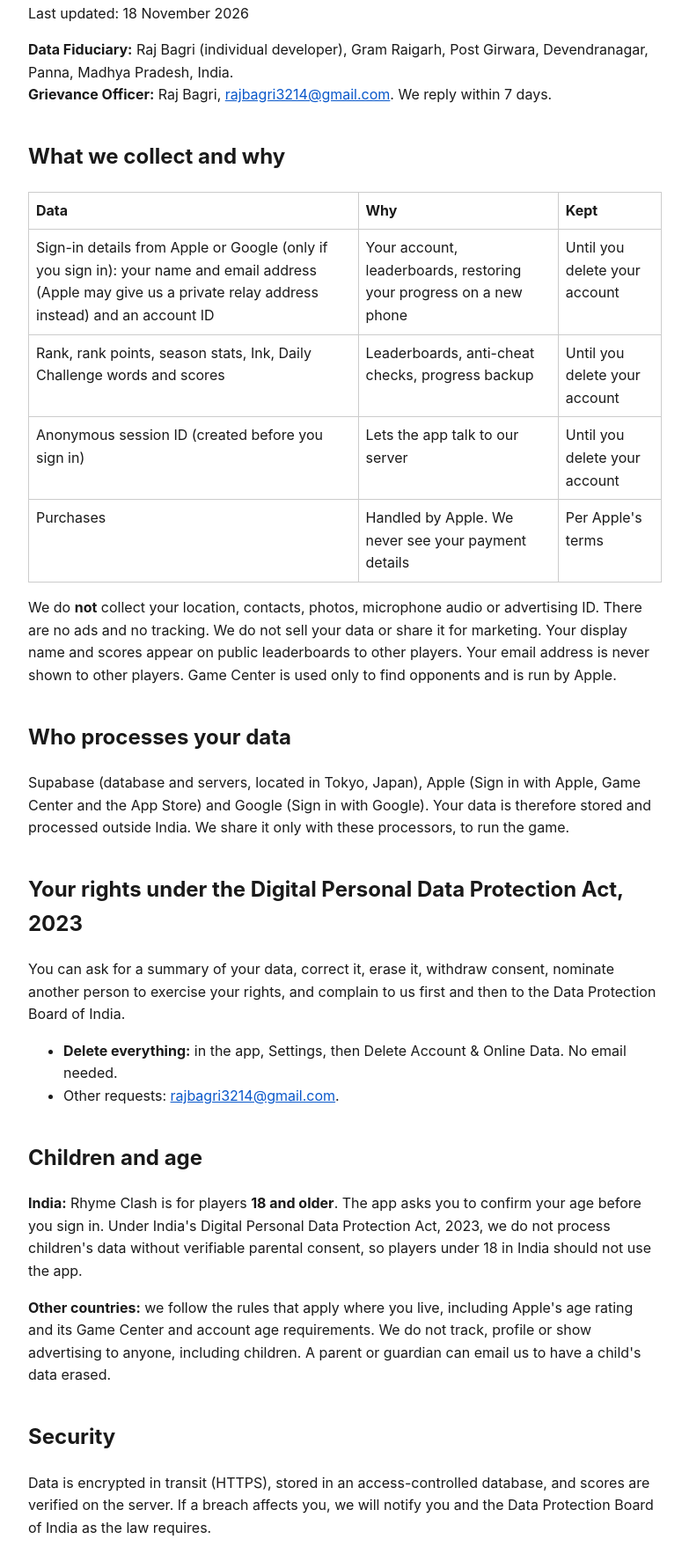
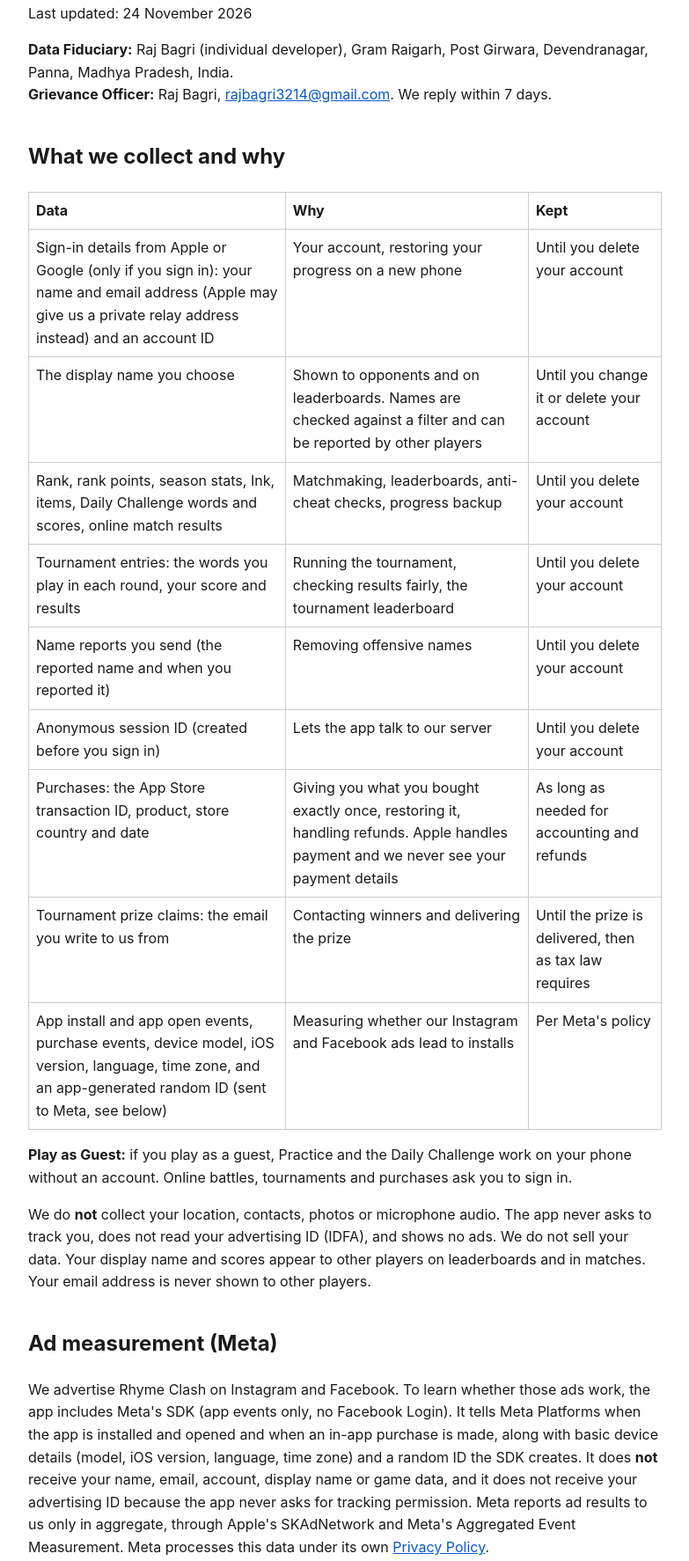
Before and after one commit to rajbagri/rhymeclash-legal, a plain HTML site: page privacy/index.html in a window 1280 px wide. Shown: the part 106-1880 px from the top of the page at 88% size, without its empty margins (248-1031 px from the left). Drawn offline with Linux system fonts and the light colour scheme.

Commit message:
Privacy policy: Meta ad measurement, guest play, display names, reports, tournaments; drop Game Center
Co-Authored-By: Claude Opus 5.5 <noreply@anthropic.com>

```diff
--- a/privacy/index.html
+++ b/privacy/index.html
@@ -1,28 +1,43 @@
 <!doctype html><html lang="en"><head><meta charset="utf-8"><meta name="viewport" content="width=device-width,initial-scale=1"><title>Rhyme Clash Privacy Policy</title><style>body{font:16px/1.6 -apple-system,system-ui,sans-serif;max-width:720px;margin:0 auto;padding:24px 16px;color:#1a1a1a;background:#fff}h1{font-size:1.8em}h2{margin-top:1.6em}table{border-collapse:collapse;width:100%}td,th{border:1px solid #ccc;padding:8px;text-align:left;vertical-align:top}a{color:#0a58ca}@media(prefers-color-scheme:dark){body{background:#111;color:#eee}td,th{border-color:#444}a{color:#6ea8fe}}</style></head><body>
 <h1>Rhyme Clash Privacy Policy</h1>
-<p>Last updated: 18 November 2026</p>
+<p>Last updated: 24 November 2026</p>
 <p><strong>Data Fiduciary:</strong> Raj Bagri (individual developer), Gram Raigarh, Post Girwara, Devendranagar, Panna, Madhya Pradesh, India.<br>
 <strong>Grievance Officer:</strong> Raj Bagri, <a href="mailto:rajbagri3214@gmail.com">rajbagri3214@gmail.com</a>. We reply within 7 days.</p>
 
 <h2>What we collect and why</h2>
 <table><tr><th>Data</th><th>Why</th><th>Kept</th></tr>
-<tr><td>Sign-in details from Apple or Google (only if you sign in): your name and email address (Apple may give us a private relay address instead) and an account ID</td><td>Your account, leaderboards, restoring your progress on a new phone</td><td>Until you delete your account</td></tr>
-<tr><td>Rank, rank points, season stats, Ink, Daily Challenge words and scores</td><td>Leaderboards, anti-cheat checks, progress backup</td><td>Until you delete your account</td></tr>
+<tr><td>Sign-in details from Apple or Google (only if you sign in): your name and email address (Apple may give us a private relay address instead) and an account ID</td><td>Your account, restoring your progress on a new phone</td><td>Until you delete your account</td></tr>
+<tr><td>The display name you choose</td><td>Shown to opponents and on leaderboards. Names are checked against a filter and can be reported by other players</td><td>Until you change it or delete your account</td></tr>
+<tr><td>Rank, rank points, season stats, Ink, items, Daily Challenge words and scores, online match results</td><td>Matchmaking, leaderboards, anti-cheat checks, progress backup</td><td>Until you delete your account</td></tr>
+<tr><td>Tournament entries: the words you play in each round, your score and results</td><td>Running the tournament, checking results fairly, the tournament leaderboard</td><td>Until you delete your account</td></tr>
+<tr><td>Name reports you send (the reported name and when you reported it)</td><td>Removing offensive names</td><td>Until you delete your account</td></tr>
 <tr><td>Anonymous session ID (created before you sign in)</td><td>Lets the app talk to our server</td><td>Until you delete your account</td></tr>
-<tr><td>Purchases</td><td>Handled by Apple. We never see your payment details</td><td>Per Apple's terms</td></tr></table>
-<p>We do <strong>not</strong> collect your location, contacts, photos, microphone audio or advertising ID. There are no ads and no tracking. We do not sell your data or share it for marketing. Your display name and scores appear on public leaderboards to other players. Your email address is never shown to other players. Game Center is used only to find opponents and is run by Apple.</p>
+<tr><td>Purchases: the App Store transaction ID, product, store country and date</td><td>Giving you what you bought exactly once, restoring it, handling refunds. Apple handles payment and we never see your payment details</td><td>As long as needed for accounting and refunds</td></tr>
+<tr><td>Tournament prize claims: the email you write to us from</td><td>Contacting winners and delivering the prize</td><td>Until the prize is delivered, then as tax law requires</td></tr>
+<tr><td>App install and app open events, purchase events, device model, iOS version, language, time zone, and an app-generated random ID (sent to Meta, see below)</td><td>Measuring whether our Instagram and Facebook ads lead to installs</td><td>Per Meta's policy</td></tr></table>
+<p><strong>Play as Guest:</strong> if you play as a guest, Practice and the Daily Challenge work on your phone without an account. Online battles, tournaments and purchases ask you to sign in.</p>
+<p>We do <strong>not</strong> collect your location, contacts, photos or microphone audio. The app never asks to track you, does not read your advertising ID (IDFA), and shows no ads. We do not sell your data. Your display name and scores appear to other players on leaderboards and in matches. Your email address is never shown to other players.</p>
+
+<h2>Ad measurement (Meta)</h2>
+<p>We advertise Rhyme Clash on Instagram and Facebook. To learn whether those ads work, the app includes Meta's SDK (app events only, no Facebook Login). It tells Meta Platforms when the app is installed and opened and when an in-app purchase is made, along with basic device details (model, iOS version, language, time zone) and a random ID the SDK creates. It does <strong>not</strong> receive your name, email, account, display name or game data, and it does not receive your advertising ID because the app never asks for tracking permission. Meta reports ad results to us only in aggregate, through Apple's SKAdNetwork and Meta's Aggregated Event Measurement. Meta processes this data under its own <a href="https://www.facebook.com/privacy/policy/">Privacy Policy</a>.</p>
 
 <h2>Who processes your data</h2>
-<p>Supabase (database and servers, located in Tokyo, Japan), Apple (Sign in with Apple, Game Center and the App Store) and Google (Sign in with Google). Your data is therefore stored and processed outside India. We share it only with these processors, to run the game.</p>
+<ul>
+<li><strong>Supabase</strong>: our database and servers, in Tokyo, Japan.</li>
+<li><strong>Apple</strong>: Sign in with Apple and the App Store (including payments).</li>
+<li><strong>Google</strong>: Sign in with Google.</li>
+<li><strong>Meta Platforms</strong>: ad measurement only, as described above.</li>
+</ul>
+<p>Your data is therefore stored and processed outside India. We share it only with these processors, for the purposes above.</p>
 
 <h2>Your rights under the Digital Personal Data Protection Act, 2023</h2>
 <p>You can ask for a summary of your data, correct it, erase it, withdraw consent, nominate another person to exercise your rights, and complain to us first and then to the Data Protection Board of India.</p>
-<ul><li><strong>Delete everything:</strong> in the app, Settings, then Delete Account &amp; Online Data. No email needed.</li>
+<ul><li><strong>Delete everything:</strong> in the app, Settings, then Delete Account &amp; Online Data. No email needed. This erases your profile, scores, tournament entries and reports from our server.</li>
 <li>Other requests: <a href="mailto:rajbagri3214@gmail.com">rajbagri3214@gmail.com</a>.</li></ul>
 
 <h2>Children and age</h2>
 <p><strong>India:</strong> Rhyme Clash is for players <strong>18 and older</strong>. The app asks you to confirm your age before you sign in. Under India's Digital Personal Data Protection Act, 2023, we do not process children's data without verifiable parental consent, so players under 18 in India should not use the app.</p>
-<p><strong>Other countries:</strong> we follow the rules that apply where you live, including Apple's age rating and its Game Center and account age requirements. We do not track, profile or show advertising to anyone, including children. A parent or guardian can email us to have a child's data erased.</p>
+<p><strong>Other countries:</strong> we follow the rules that apply where you live, including Apple's age rating and account age requirements. We do not track, profile or show advertising to anyone in the app, including children. A parent or guardian can email us to have a child's data erased.</p>
 
 <h2>Security</h2>
 <p>Data is encrypted in transit (HTTPS), stored in an access-controlled database, and scores are verified on the server. If a breach affects you, we will notify you and the Data Protection Board of India as the law requires.</p>
```
Also changed, not shown: support/index.html (+4 -2 lines).
